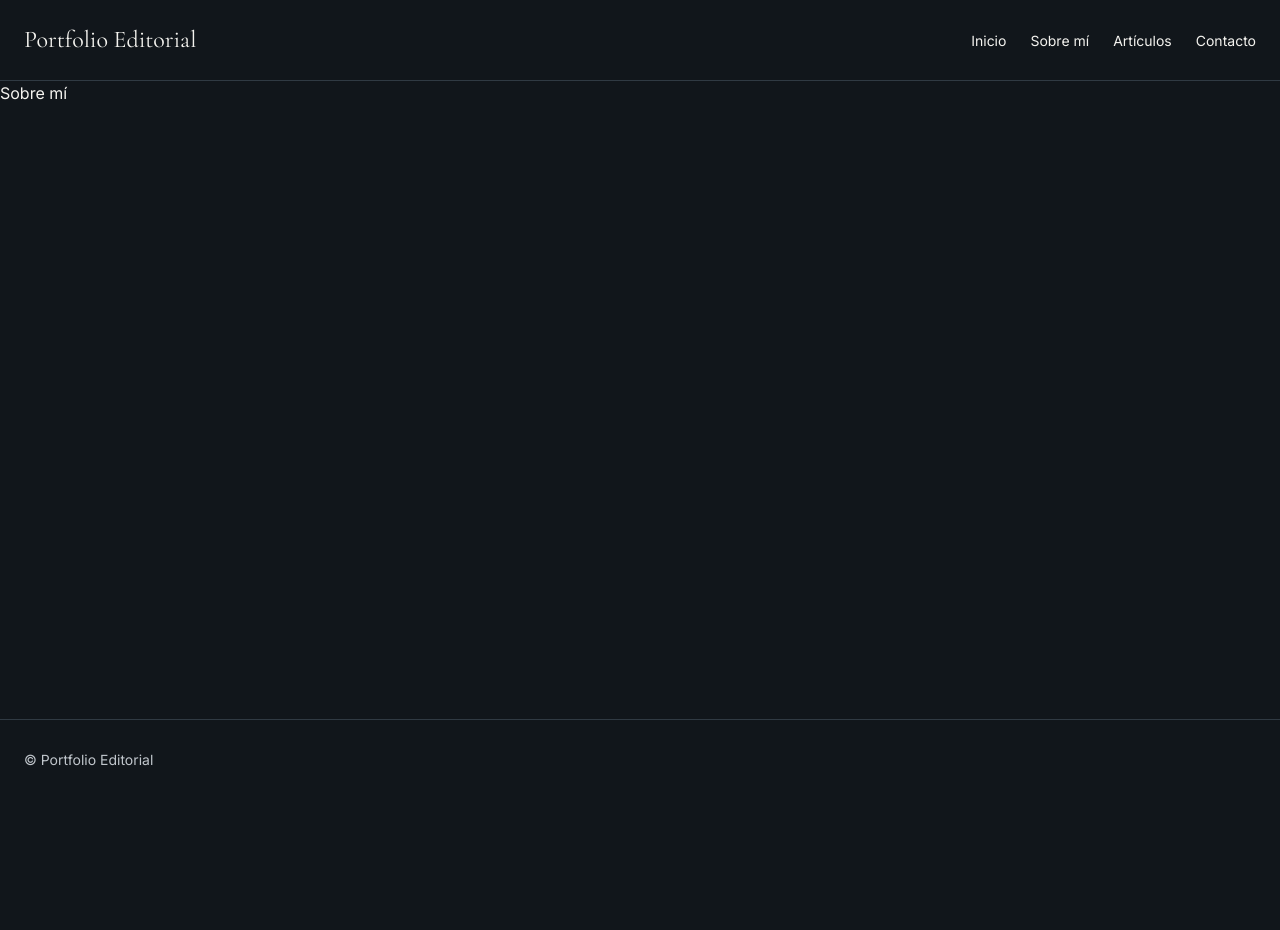
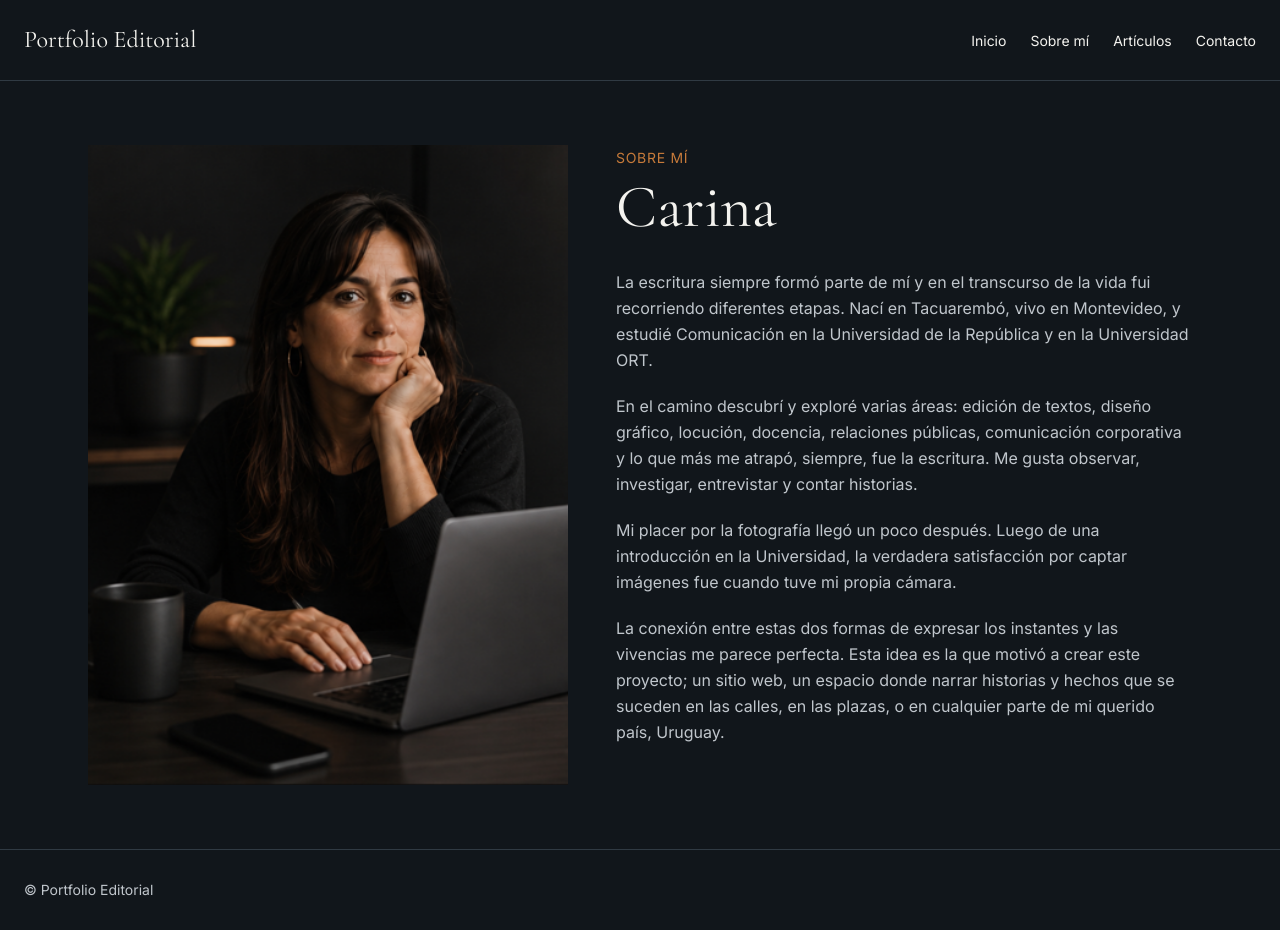
Before and after one commit to joy-amorin/portfolio-editorial, a Next.js app in the folder portfolio-editorial/: page /sobre-mi in a window 1280 px wide. Before the commit the page ends 800 px from the top, so only its background shows below. Built offline with nearby package versions, Linux system fonts and the light colour scheme.

Commit message:
feat: build biographical page

```diff
--- a/portfolio-editorial/src/app/sobre-mi/page.tsx
+++ b/portfolio-editorial/src/app/sobre-mi/page.tsx
@@ -1,7 +1,55 @@
-export default function SobreMi() {
+export default function SobreMiPage() {
   return (
-    <div>
-      <h1>Sobre mí</h1>
-    </div>
+    <main className="mx-auto w-full max-w-6xl px-6 py-16">
+      <div className="grid gap-12 md:grid-cols-[1fr_1.2fr] md:items-start">
+        <div>
+          <div className="relative aspect-[3/4] overflow-hidden">
+            <img
+              src="/bio/foto-bio.png"
+              alt="Retrato"
+              className="h-full w-full object-cover"
+            />
+          </div>
+        </div>
+        <div>
+          <div>
+            <span className="text-sm uppercase tracking-wider text-accent">
+              Sobre mí
+            </span>
+
+            <h1 className="mt-2 font-heading text-5xl leading-none text-foreground md:text-6xl">
+              Carina
+            </h1>
+
+            <div className="mt-8 space-y-5 text-base leading-relaxed text-text">
+              <p>
+                La escritura siempre formó parte de mí y en el transcurso de la vida
+                fui recorriendo diferentes etapas. Nací en Tacuarembó, vivo en Montevideo,
+                y estudié Comunicación en la Universidad de la República y en la Universidad ORT.
+              </p>
+
+              <p>
+                  En el camino descubrí y exploré varias áreas: edición de textos,
+                  diseño gráfico, locución, docencia, relaciones públicas, comunicación
+                  corporativa y lo que más me atrapó, siempre, fue la escritura.
+                  Me gusta observar, investigar, entrevistar y contar historias.
+              </p>
+
+              <p>
+                Mi placer por la fotografía llegó un poco después. Luego de una introducción en
+                la Universidad, la verdadera satisfacción por captar imágenes fue cuando tuve mi propia cámara.
+              </p>
+              <p>
+                La conexión entre estas dos formas de expresar los instantes y
+                las vivencias me parece perfecta. Esta idea es la que motivó a crear este proyecto;
+                un sitio web, un espacio donde narrar historias y hechos que se suceden en las calles,
+                en las plazas, o en cualquier parte de mi querido país, Uruguay.
+              </p>
+
+            </div>
+          </div>
+        </div>
+      </div>
+    </main>
   );
 }
```
Also changed, not shown: portfolio-editorial/public/bio/foto-bio.png (added).
